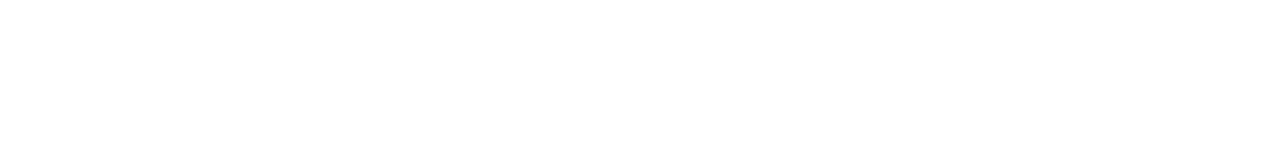
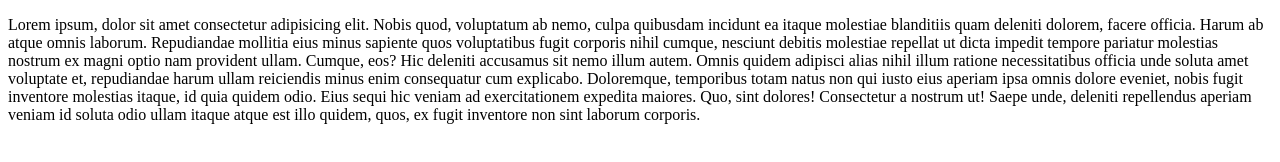
Before and after one commit to taneysharma/test, a plain HTML site: page index.html in a window 1280 px wide. Drawn offline with Linux system fonts and the light colour scheme.

Commit message:
content added to file

```diff
--- a/index.html
+++ b/index.html
@@ -7,6 +7,10 @@
     <script src="script.js"></script>
 </head>
 <body>
-
+    <p>Lorem ipsum, dolor sit amet consectetur adipisicing elit. Nobis quod, voluptatum ab nemo, culpa quibusdam incidunt ea itaque molestiae blanditiis quam deleniti dolorem, facere officia. Harum ab atque omnis laborum.
+    Repudiandae mollitia eius minus sapiente quos voluptatibus fugit corporis nihil cumque, nesciunt debitis molestiae repellat ut dicta impedit tempore pariatur molestias nostrum ex magni optio nam provident ullam. Cumque, eos?
+    Hic deleniti accusamus sit nemo illum autem. Omnis quidem adipisci alias nihil illum ratione necessitatibus officia unde soluta amet voluptate et, repudiandae harum ullam reiciendis minus enim consequatur cum explicabo.
+    Doloremque, temporibus totam natus non qui iusto eius aperiam ipsa omnis dolore eveniet, nobis fugit inventore molestias itaque, id quia quidem odio. Eius sequi hic veniam ad exercitationem expedita maiores.
+    Quo, sint dolores! Consectetur a nostrum ut! Saepe unde, deleniti repellendus aperiam veniam id soluta odio ullam itaque atque est illo quidem, quos, ex fugit inventore non sint laborum corporis.</p>
 </body>
 </html>
```
